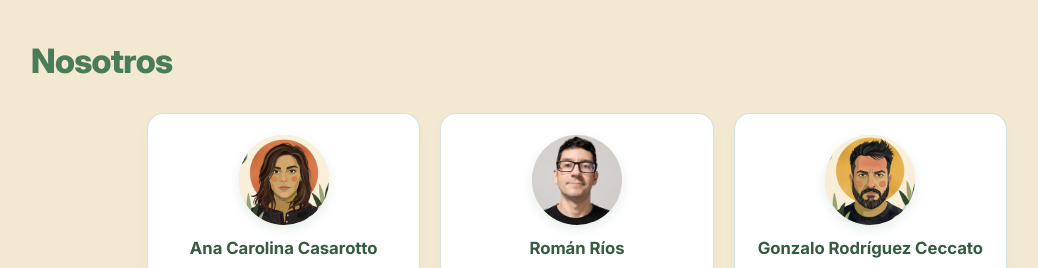
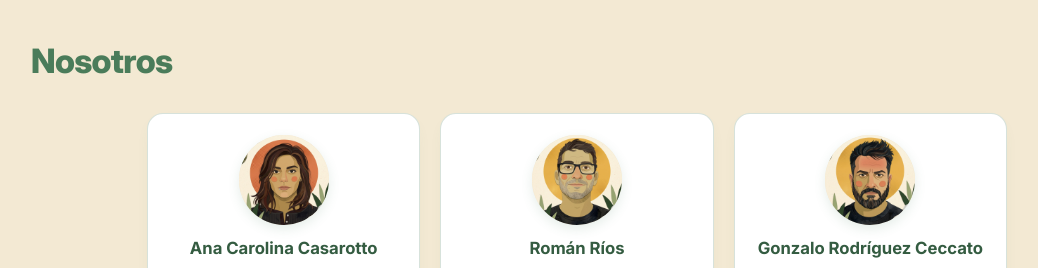
Before and after one commit to romanrios/exploradores-del-litoral, a plain HTML site: page index.html in a window 1280 px wide. Shown: the part 4340-4608 px from the top of the page, without its empty margins (63-1101 px from the left). Drawn offline with Linux system fonts and the light colour scheme.

Commit message:
fix: update Román Ríos avatar image extension to jpeg

```diff
--- a/index.html
+++ b/index.html
@@ -282,7 +282,7 @@
 
         <div class="team-card">
           <div class="team-avatar-wrap">
-            <img src="assets/roman.png" alt="Román Ríos" class="team-avatar">
+            <img src="assets/roman.jpeg" alt="Román Ríos" class="team-avatar">
           </div>
           <h3 class="team-name">Román Ríos</h3>
           <a href="https://www.linkedin.com/in/romanrios/" target="_blank" rel="noopener noreferrer"
```
